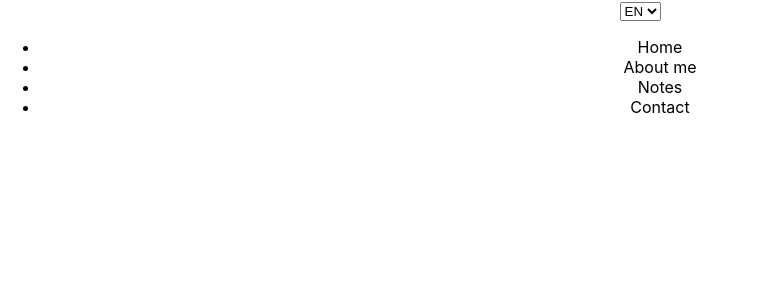
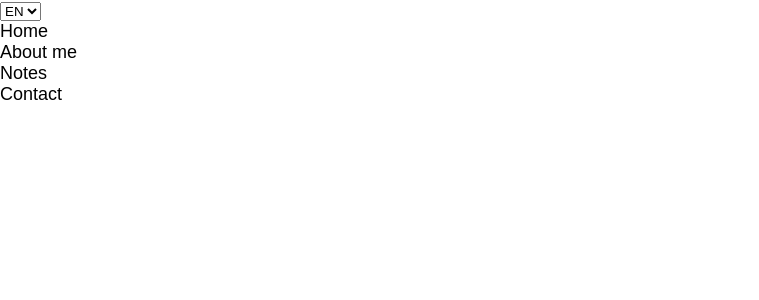
Before and after one commit to irene-gomez/ioana-web, a React (Create React App) app: page / in a window 1280 px wide. Shown: the top 300 px of the page, without its empty margins (0-759 px from the left). Built offline with nearby package versions, Linux system fonts and the light colour scheme.

Commit message:
Reset main styles

```diff
--- a/src/App.css
+++ b/src/App.css
@@ -1,38 +1,14 @@
-.App {
-	text-align: center;
+*,
+*::before,
+*::after {
+	margin: 0;
+	padding: 0;
+	box-sizing: border-box;
+	font-weight: normal;
 }
 
-.App-logo {
-	height: 40vmin;
-	pointer-events: none;
+body {
+	font-family: Arial, Helvetica, sans-serif;
+	font-size: 18px;
+	font-weight: 300;
 }
-
-@media (prefers-reduced-motion: no-preference) {
-	.App-logo {
-		animation: App-logo-spin infinite 20s linear;
-	}
-}
-
-.App-header {
-	background-color: #282c34;
-	min-height: 100vh;
-	display: flex;
-	flex-direction: column;
-	align-items: center;
-	justify-content: center;
-	font-size: calc(10px + 2vmin);
-	color: white;
-}
-
-.App-link {
-	color: #61dafb;
-}
-
-@keyframes App-logo-spin {
-	from {
-		transform: rotate(0deg);
-	}
-	to {
-		transform: rotate(360deg);
-	}
-}
```
